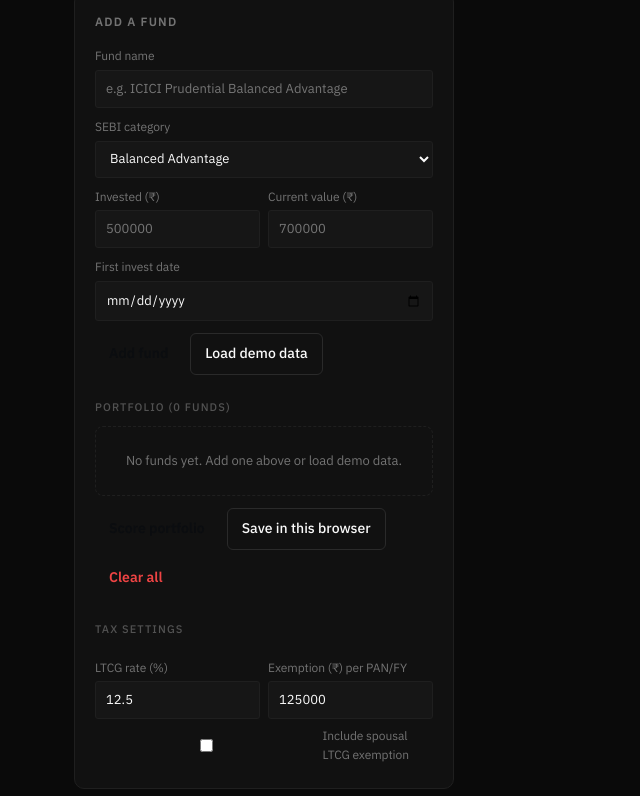
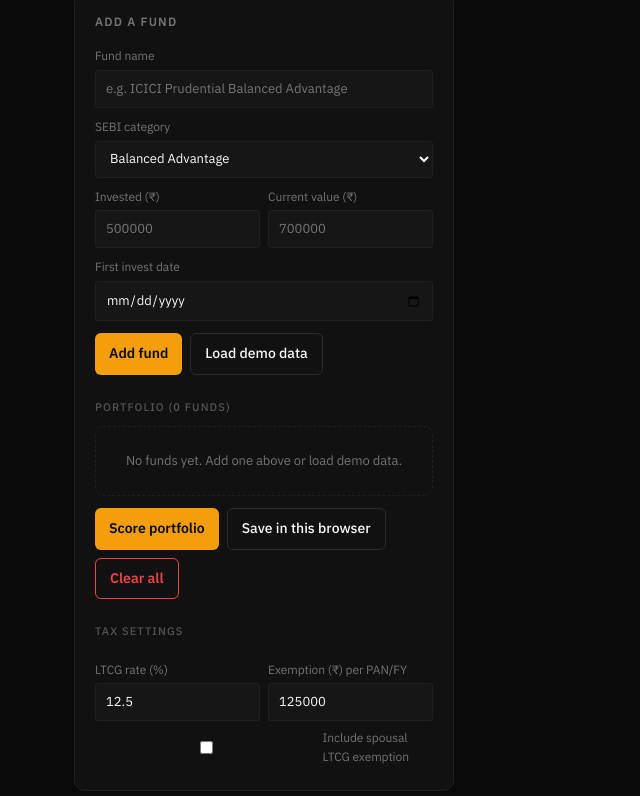
Before and after one commit to fwbotworkamir-cloud/fundfolio, a plain HTML site: page index.html in a window 1280 px wide. Shown: the part 511-1307 px from the top of the page, without its empty margins (0-640 px from the left). Drawn offline with Linux system fonts and the light colour scheme.

Commit message:
fix(style): replace leftover var(--info) refs with --accent

```diff
--- a/index.html
+++ b/index.html
@@ -76,13 +76,13 @@
   .row { display: grid; grid-template-columns: 1fr 1fr; gap: 8px; }
 
   button {
-    cursor: pointer; padding: 9px 14px; background: var(--info); color: #0b0d10; border: 0; border-radius: 6px;
+    cursor: pointer; padding: 9px 14px; background: var(--accent); color: #0b0d10; border: 0; border-radius: 6px;
     font: inherit; font-weight: 600; font-size: 14px;
   }
   button:hover { filter: brightness(1.1); }
   button.secondary { background: transparent; color: var(--text); border: 1px solid var(--border-2); font-weight: 500; }
   button.secondary:hover { border-color: var(--accent); color: var(--accent); }
-  button.danger { background: transparent; color: var(--bad); border: 1px solid var(--danger); }
+  button.danger { background: transparent; color: var(--bad); border: 1px solid var(--bad); }
   button.tiny { padding: 4px 8px; font-size: 12px; }
   .btn-row { display: flex; gap: 8px; flex-wrap: wrap; margin-top: 12px; }
 
@@ -605,7 +605,7 @@ function renderReport(scored, phases, exemption, rate) {
       <td class="num">${fmtPct(f.absRet, true)}</td>
       <td class="num">${fmtPct(f.annRet)}</td>
       <td class="num">${fmtPct(f.target)}</td>
-      <td class="num" style="color:${f.alpha >= 0 ? 'var(--accent)' : 'var(--danger)'}">${fmtPct(f.alpha, true)}</td>
+      <td class="num" style="color:${f.alpha >= 0 ? 'var(--accent)' : 'var(--bad)'}">${fmtPct(f.alpha, true)}</td>
       <td class="num">${fmtPct(f.posPct)}</td>
       <td class="num">${f.score.toFixed(1)}</td>
       <td><span class="verdict v-${f.verdict}">${f.verdict}</span></td>
```
